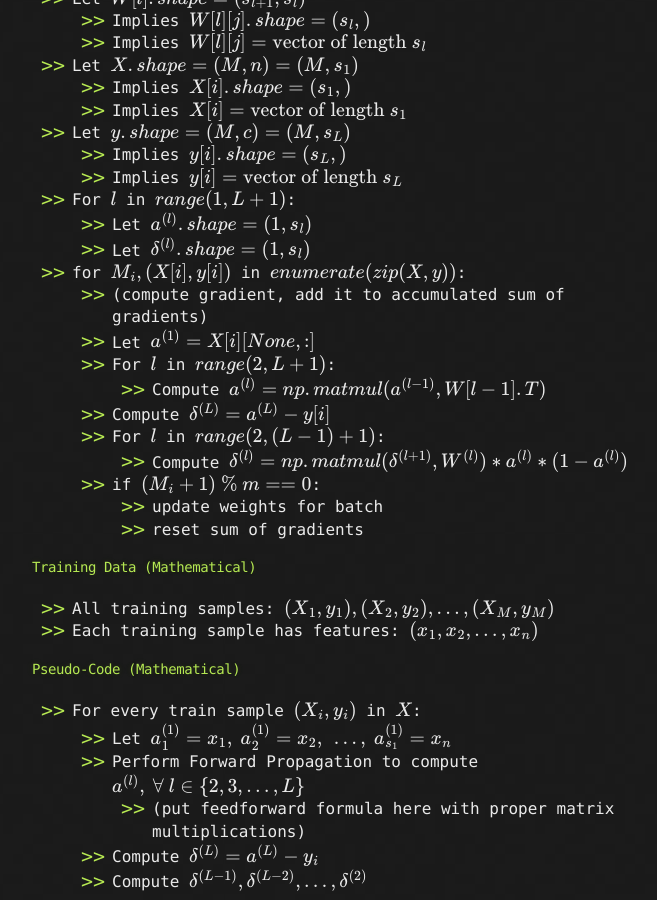
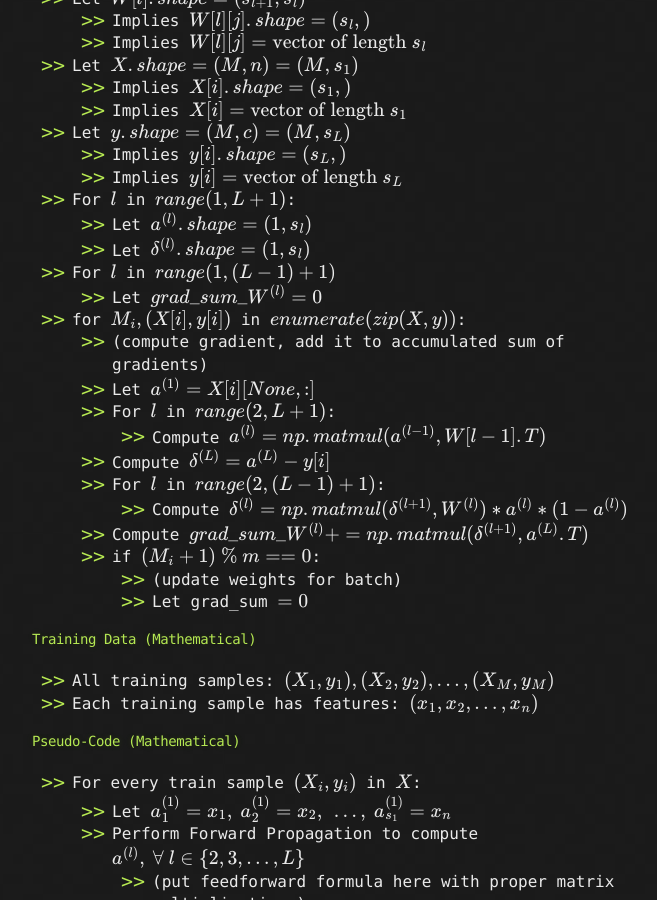
Before and after one commit to LivingProgram/ml-notes, a Jekyll site: the page built from index.md, in a window 1280 px wide and 900 px high, scrolled down 15427 px. Shown: the whole window, without its empty margins (308-965 px from the left). Built offline with Jekyll 4.4.1, drawn with Linux system fonts in a browser that asks for light colours; our own code applies the rules of GitHub Pages for plain Markdown files; formulas are drawn with MathJax 3; the repository's description, which GitHub fills in, is left out.

Commit message:
update notes

```diff
--- a/index.md
+++ b/index.md
@@ -478,6 +478,8 @@ $$
 - For $$l$$ in $$range(1,L+1)$$:
   - Let $$a^{(l)}.shape=(1,s_l)$$
   - Let $$\delta^{(l)}.shape=(1,s_l)$$
+- For $$l$$ in $$range(1,(L-1)+1)$$
+  - Let $$grad\_sum\_W^{(l)}=0$$
 - for $$M_i, (X[i],y[i])$$ in $$enumerate(zip(X,y))$$:
   - (compute gradient, add it to accumulated sum of gradients)
   - Let $$a^{(1)}=X[i][None,:]$$
@@ -486,9 +488,10 @@ $$
   - Compute $$\delta^{(L)}=a^{(L)}-y[i]$$
   - For $$l$$ in $$range(2,(L-1)+1)$$:
     - Compute $$\delta^{(l)}=np.matmul(\delta^{(l+1)},W^{(l)})*a^{(l)}*(1-a^{(l)})$$
+  - Compute $$grad\_sum\_W^{(l)}+=np.matmul(\delta^{(l+1)},a^{(L)}.T)$$
   - if $$(M_i+1)\ \%\ m == 0$$:
-    - update weights for batch
-    - reset sum of gradients
+    - (update weights for batch)
+    - Let grad_sum $$=0$$
 
 #### Training Data (Mathematical)
 - All training samples: $$(X_1,y_1),(X_2,y_2),\ldots,(X_M,y_M)$$
```
